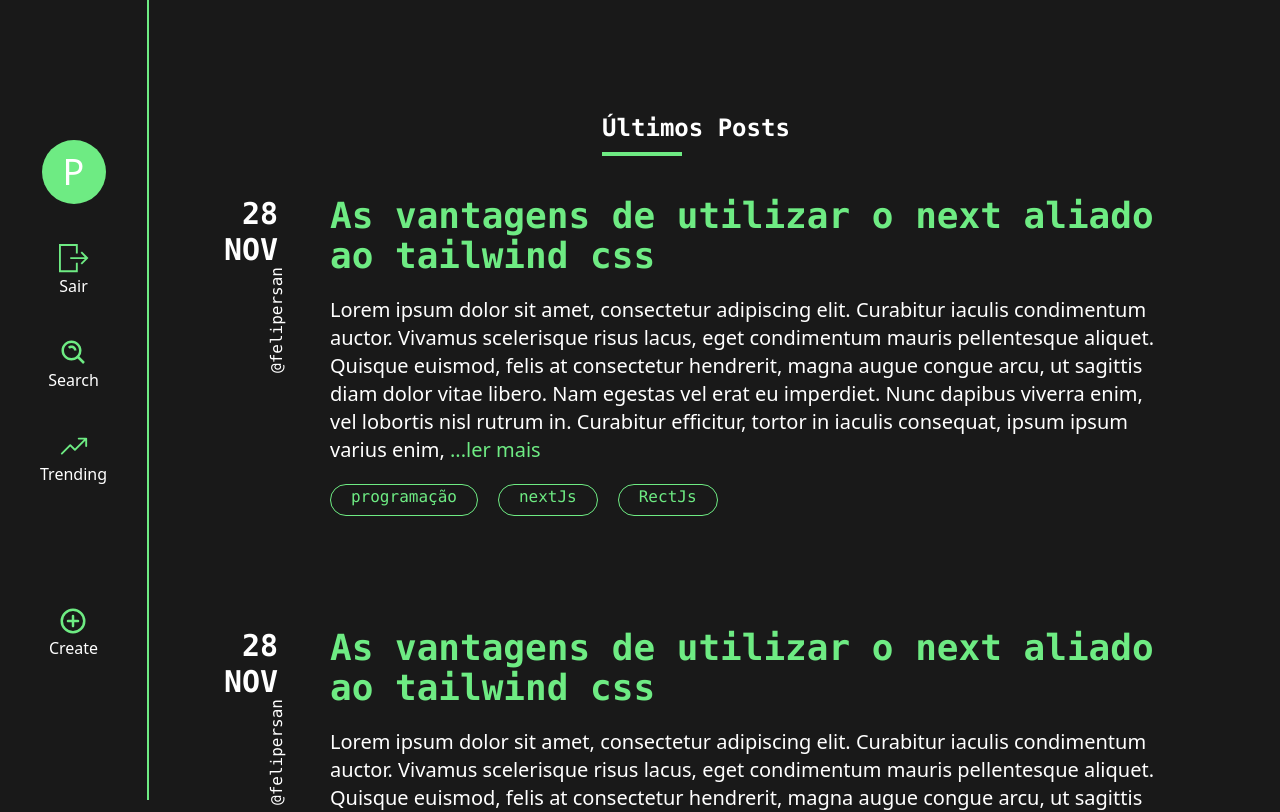
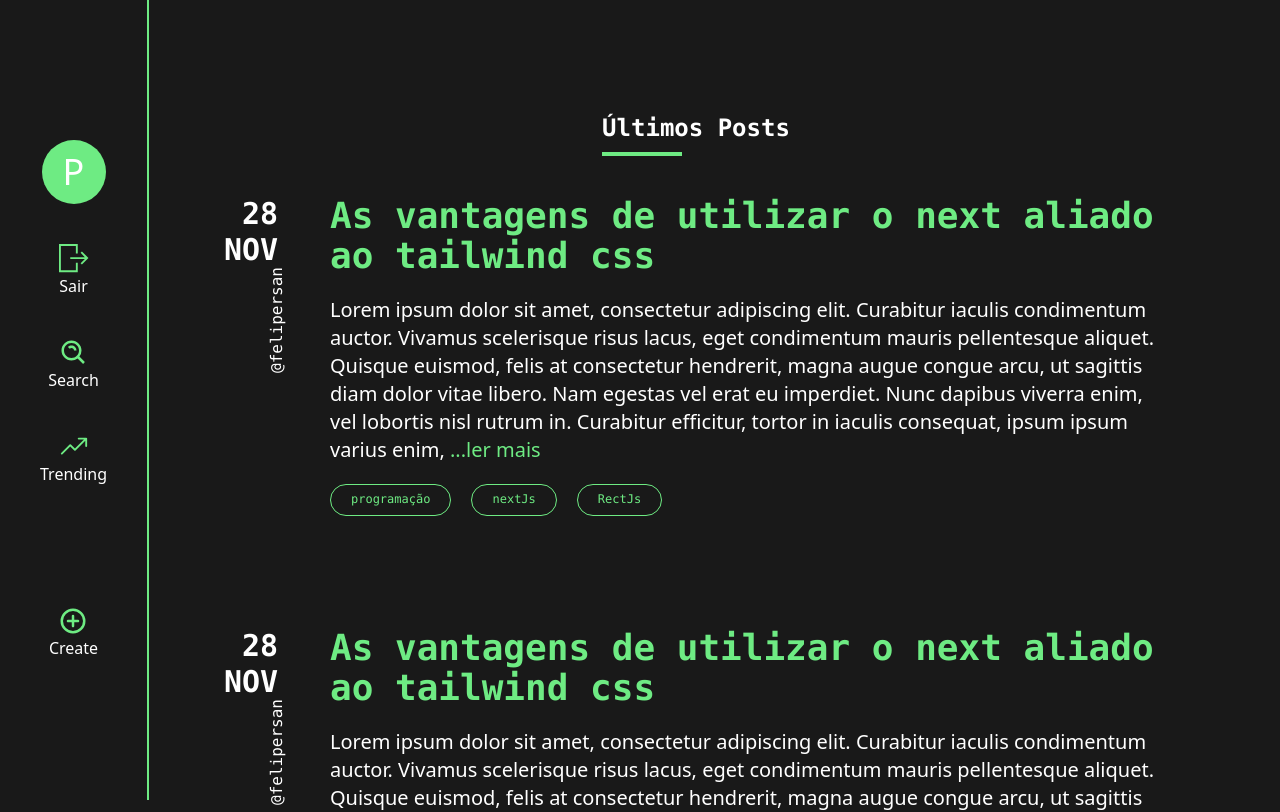
Before and after one commit to felipersan/next-blog, a Next.js app: page / in a window 1280 px wide. Shown: the top 812 px of the page. Built offline with nearby package versions, Linux system fonts and the light colour scheme.

Commit message:
att - font size blog component

```diff
--- a/src/components/UI/ThemeCard/index.tsx
+++ b/src/components/UI/ThemeCard/index.tsx
@@ -4,8 +4,10 @@ interface ThemeCardProps {
 
 export default function ThemeCard({ name }: ThemeCardProps) {
   return (
-    <div className="h-8 border-solid border border-emphasis-primary rounded-full px-5 flex justify-center align-middle">
-      <p className="text-emphasis-primary font-mono">{name}</p>
+    <div className="h-8 border-solid border border-emphasis-primary rounded-full px-5 justify-center align-middle">
+      <p className="w-full text-center inline-block align-midl text-emphasis-primary font-mono text-xs ">
+        {name}
+      </p>
     </div>
   )
 }
--- a/src/components/pages/home/CardPost/index.tsx
+++ b/src/components/pages/home/CardPost/index.tsx
@@ -20,10 +20,10 @@ export default function CardPost({ data }: IProps) {
   return (
     <>
       <div className="flex sm:hidden w-full  flex-col gap-5">
-        <h2 className=" text-emphasis-primary font-normal text-2xl font-mono">
+        <h2 className=" text-emphasis-primary font-normal text-xl font-mono">
           {data?.title}
         </h2>
-        <p className="text-white text-1xl font-normal font-mono text-justify">
+        <p className="text-white text-xs font-normal font-mono text-justify">
           {data?.decription?.substring(0, 250)}
           <Link href={'/post/1'} className="text-emphasis-primary">
             {' '}
@@ -42,6 +42,7 @@ export default function CardPost({ data }: IProps) {
           ))}
         </div>
       </div>
+
       <div className="hidden sm:flex">
         <div className="flex flex-col gap-10">
           <p className="text-white text-3xl font-bold font-mono flex text-right ">
```
Also changed, not shown: src/styles/global.css (line endings or trailing spaces).
